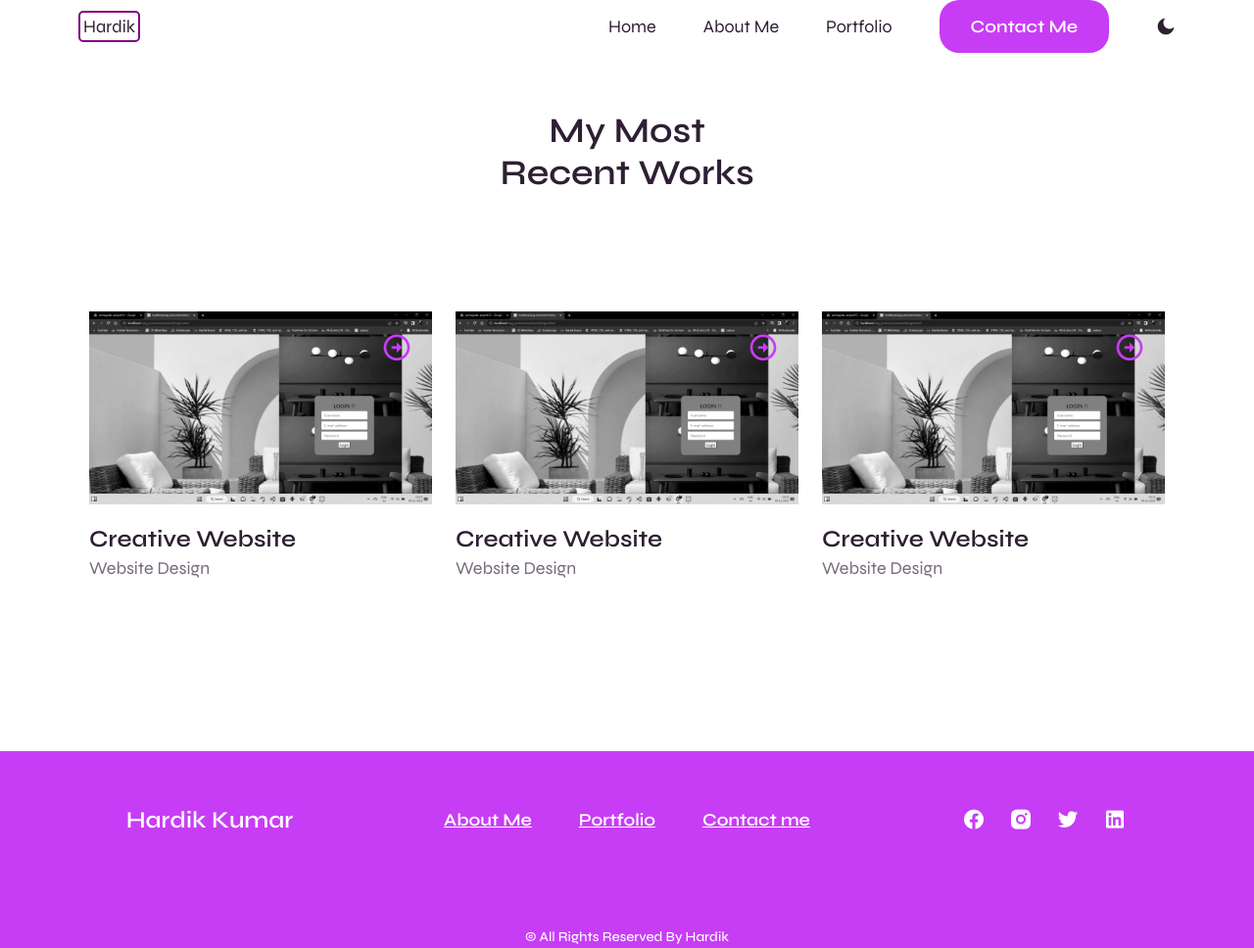
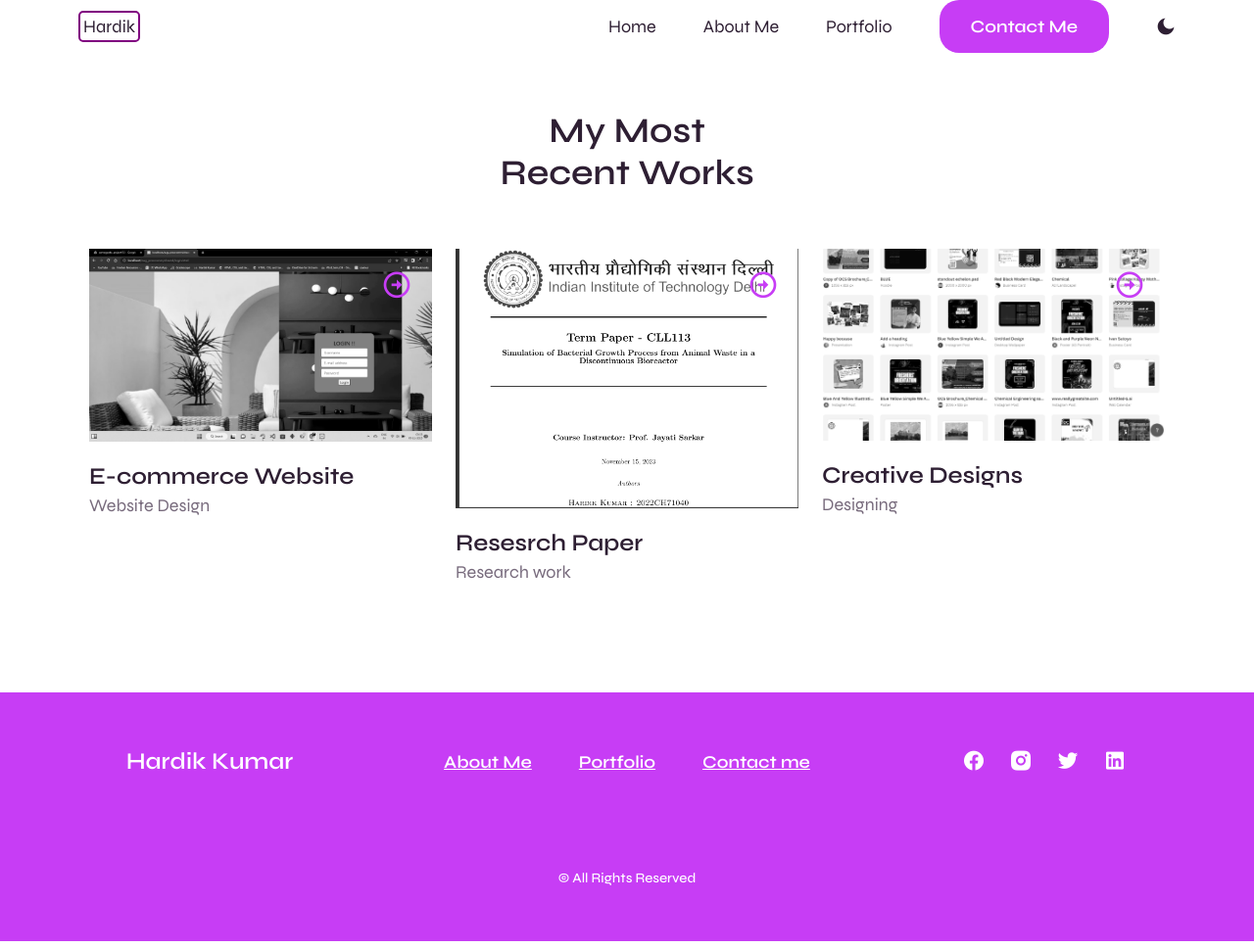
Before and after one commit to hardik1786/Portfolio, a plain HTML site: page work.html in a window 1280 px wide. Shown: the whole page at 98% size. Drawn offline with nearby package versions, Linux system fonts and the light colour scheme.

Commit message:
Update work.html

```diff
--- a/work.html
+++ b/work.html
@@ -50,30 +50,30 @@
                 Recent Works
             </h2>
 
-            <div class="work__container work__page container grid">
+            <div class="work__container container grid">
                 <article class="work__card">
-                    <a href="#" target="_blank" class="work__link">
+                    <a href="https://github.com/hardik1786/new.git" target="_blank" class="work__link">
                         <img src="work.png" alt="image" class="work__img">
                         <i class="ri-arrow-right-circle-line work__icon"></i>
                     </a>
-                    <h2 class="work__title">Creative Website</h2>
+                    <h2 class="work__title">E-commerce Website</h2>
                     <span class="work__substitle">Website Design</span>
                 </article>
                 <article class="work__card">
-                    <a href="#" target="_blank" class="work__link">
-                        <img src="work.png" alt="image" class="work__img">
+                    <a href="#" class="work__link">
+                        <img src="work2.png" alt="image" class="work__img">
                         <i class="ri-arrow-right-circle-line work__icon"></i>
                     </a>
-                    <h2 class="work__title">Creative Website</h2>
-                    <span class="work__substitle">Website Design</span>
+                    <h2 class="work__title">Resesrch Paper</h2>
+                    <span class="work__substitle">Research work</span>
                 </article>
                 <article class="work__card">
-                    <a href="#" target="_blank" class="work__link">
-                        <img src="work.png" alt="image" class="work__img">
+                    <a href="" class="work__link">
+                        <img src="work3.png" alt="image" class="work__img">
                         <i class="ri-arrow-right-circle-line work__icon"></i>
                     </a>
-                    <h2 class="work__title">Creative Website</h2>
-                    <span class="work__substitle">Website Design</span>
+                    <h2 class="work__title">Creative Designs</h2>
+                    <span class="work__substitle">Designing</span>
                 </article>
             </div>
         </section>
@@ -110,7 +110,7 @@
                 </div>
             </div>
             <span class="footer__copy">
-                &#169; All Rights Reserved By Hardik
+                &#169; All Rights Reserved
             </span>
         </div>
     </footer>
```
